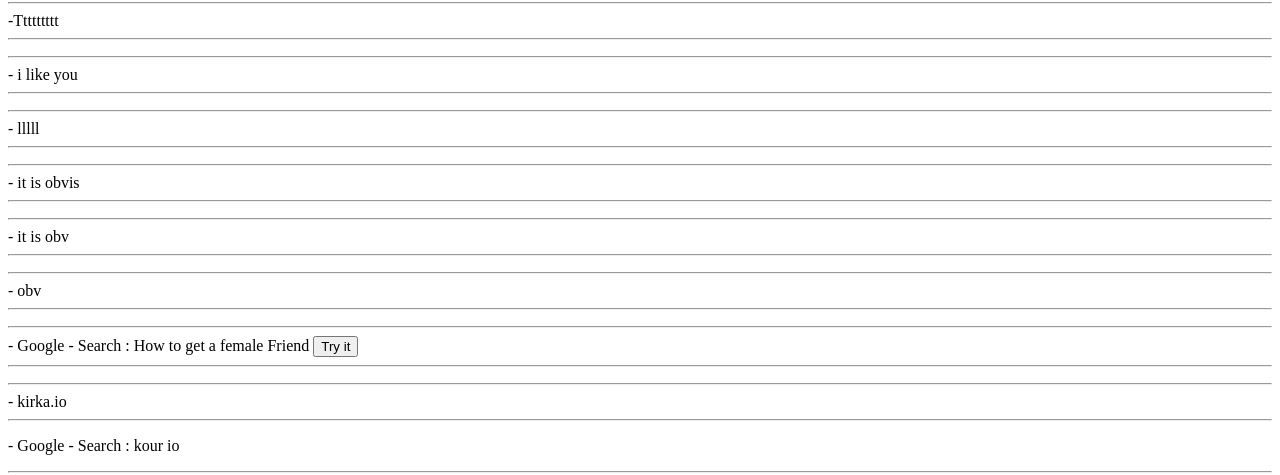
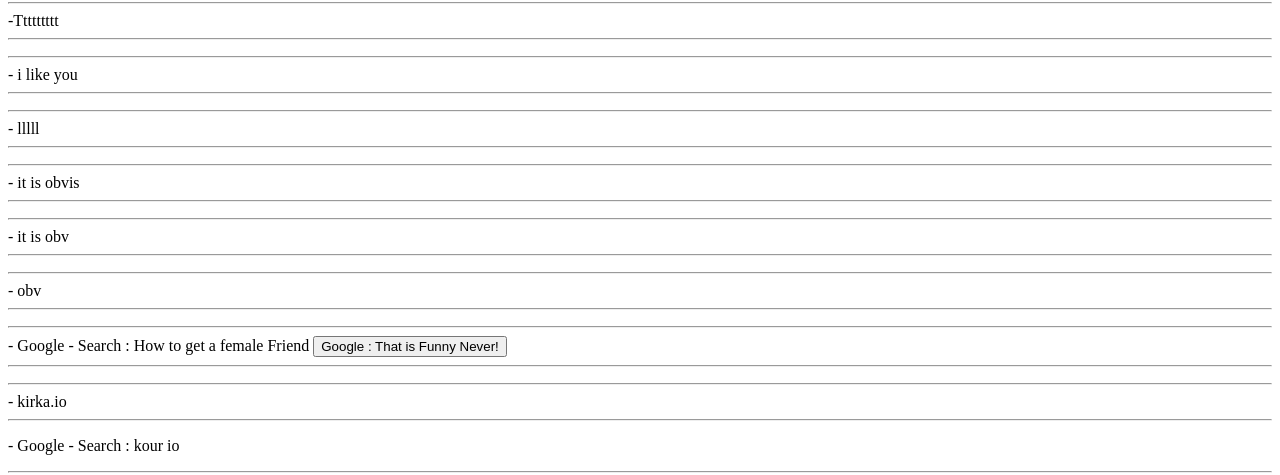
Before and after one commit to JuIcEPoopooumgood/Cps-Test, a plain HTML site: page Recorded-words-From-C:/Ttv/PC/index.html in a window 1280 px wide. Shown: the part 64-539 px from the top of the page. Drawn offline with Linux system fonts and the light colour scheme.

Commit message:
Update index.html

```diff
--- a/Recorded-words-From-C:/Ttv/PC/index.html
+++ b/Recorded-words-From-C:/Ttv/PC/index.html
@@ -27,7 +27,7 @@
 <hr>
 <p>
   <hr>
-  - Google - Search : How to get a female Friend <button type="button" onclick="document.write(That-is-funny-Never)">Try it</button>
+  - Google - Search : How to get a female Friend <button type="button" onclick="document.write(That-is-funny-Never)">Google : That is Funny Never!</button>
   <hr>
   </p>
 <hr>
```
